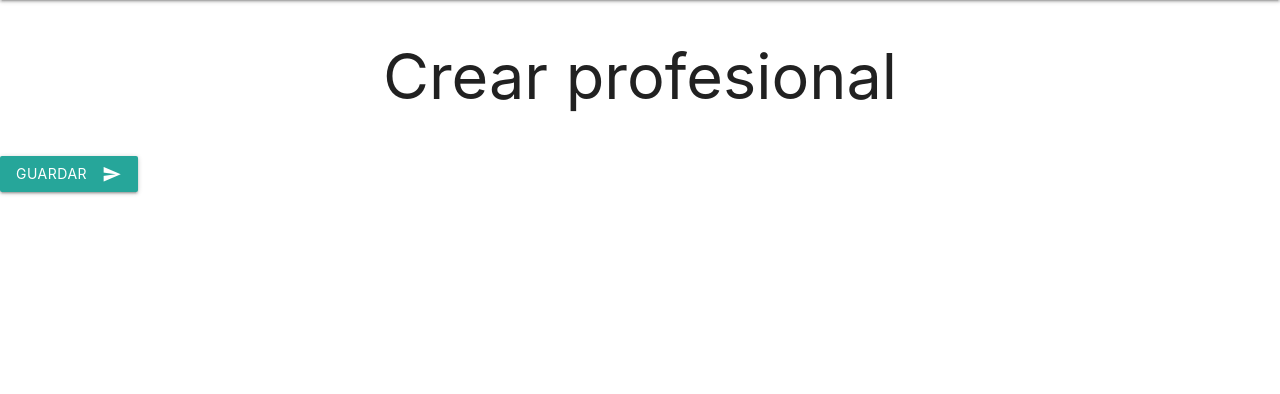
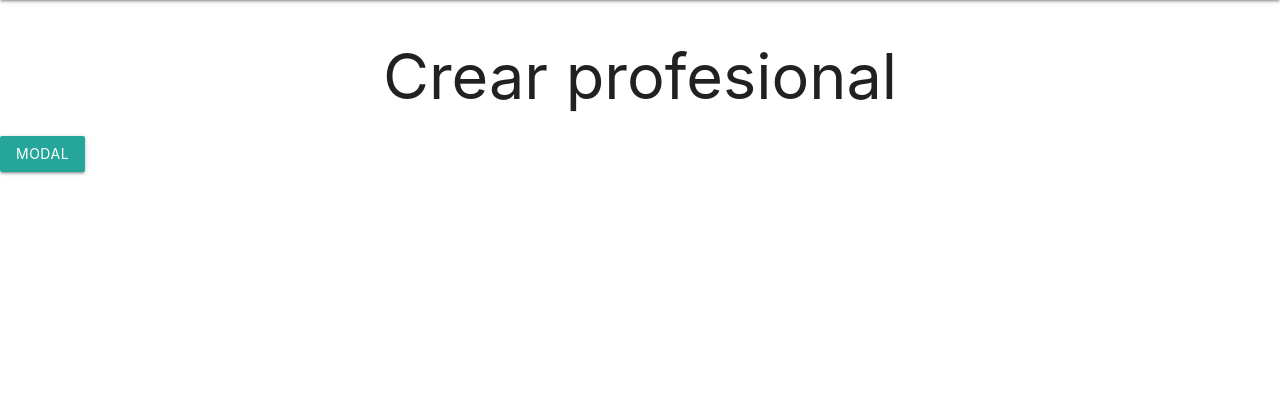
Before and after one commit to Riaven/TomaHorasMedicas, a Django app: a page that uses TomaHorasMedicas/templates/base/base.html in a window 1280 px wide. Shown: the part 64-458 px from the top of the page. Run offline with Django 3.2, Linux system fonts and the light colour scheme; parts of the project's set-up code (start-up, migrations or seed data) failed here and were passed over; some libraries are stand-ins or nearby versions.

Commit message:
venv agregado y form en modal

```diff
--- a/TomaHorasMedicas/templates/administracion/listaprofesional.html
+++ b/TomaHorasMedicas/templates/administracion/listaprofesional.html
@@ -11,7 +11,6 @@
     {% for profesional in profesionales %}
 
     <h5>{{ profesional.nombre }}</h5>
-
     <hr>
      <img src= "{{profesional.foto.url}}" alt="foto profesionals">
     {% endfor %}
--- a/TomaHorasMedicas/templates/administracion/nuevoprofesional.html
+++ b/TomaHorasMedicas/templates/administracion/nuevoprofesional.html
@@ -9,8 +9,15 @@
 <div class="container"></div>
 
     <h1 class="titulo-centrado"> Crear profesional </h1>
+
+    <a class="waves-light btn modal-trigger" href="#modal1">Modal</a>
+
+    <!-- Modal Structure -->
+    <div id="modal1" class="modal">
+      <div class="modal-content">
         <form method = "post">
             {% csrf_token %}
+            <div class="row"><h4 class="titulo-centrado">CREAR NUEVO PROFESIONAL</h4></div>
             <div class="row">
                 {{ form.nombre|materializecss:'s6 ' }}
                 {{ form.sector|materializecss:'s6' }}
@@ -19,14 +26,18 @@
                 {{ form.areaAtencion|materializecss:'s6' }}
             </div>
 
-        <div class="row">
-            <button class="btn waves-effect waves-light" type="submit" name="action">Guardar
+            <div class="row center">
+                <button class="waves-effect waves-light btn" type="submit" name="action">Guardar
                     <i class="material-icons right">send</i>
                 </button>
             </div>
         </form>
 
       </div>
+    </div>
+
+
+</div>
 
 
 {% endblock %}
--- a/TomaHorasMedicas/templates/base/base.html
+++ b/TomaHorasMedicas/templates/base/base.html
@@ -119,6 +119,18 @@
 		});
 	</script>
 
+	 <script>
+
+
+  // Or with jQuery
+
+  $(document).ready(function(){
+    $('.modal').modal();
+  });
+
+
+	 </script>
+
 	<!--JavaScript at end of body for optimized loading-->
 
 	<script src="{% static 'js/script.js' %}"></script>
```
Lines whose indentation alone changed are shown as unchanged.
